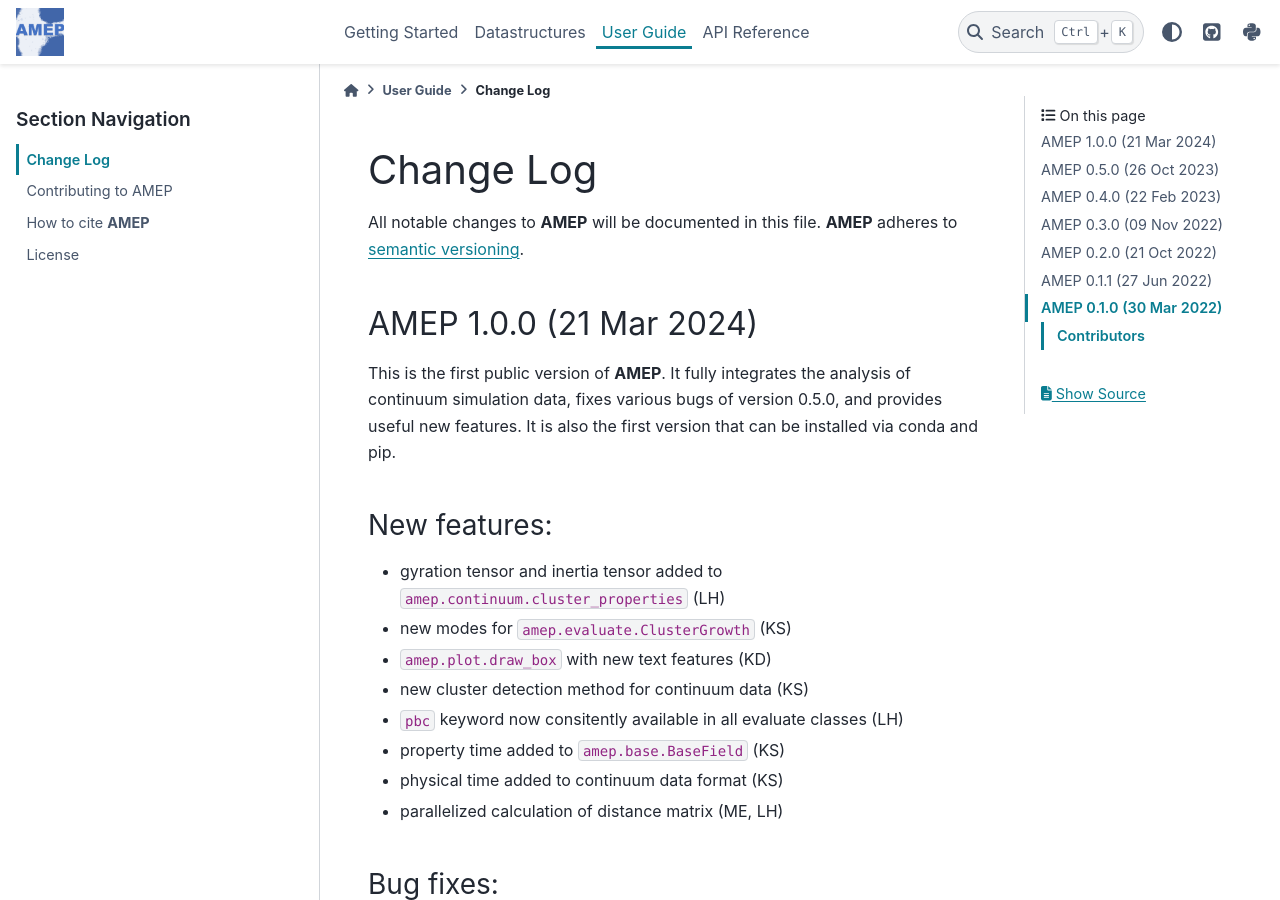
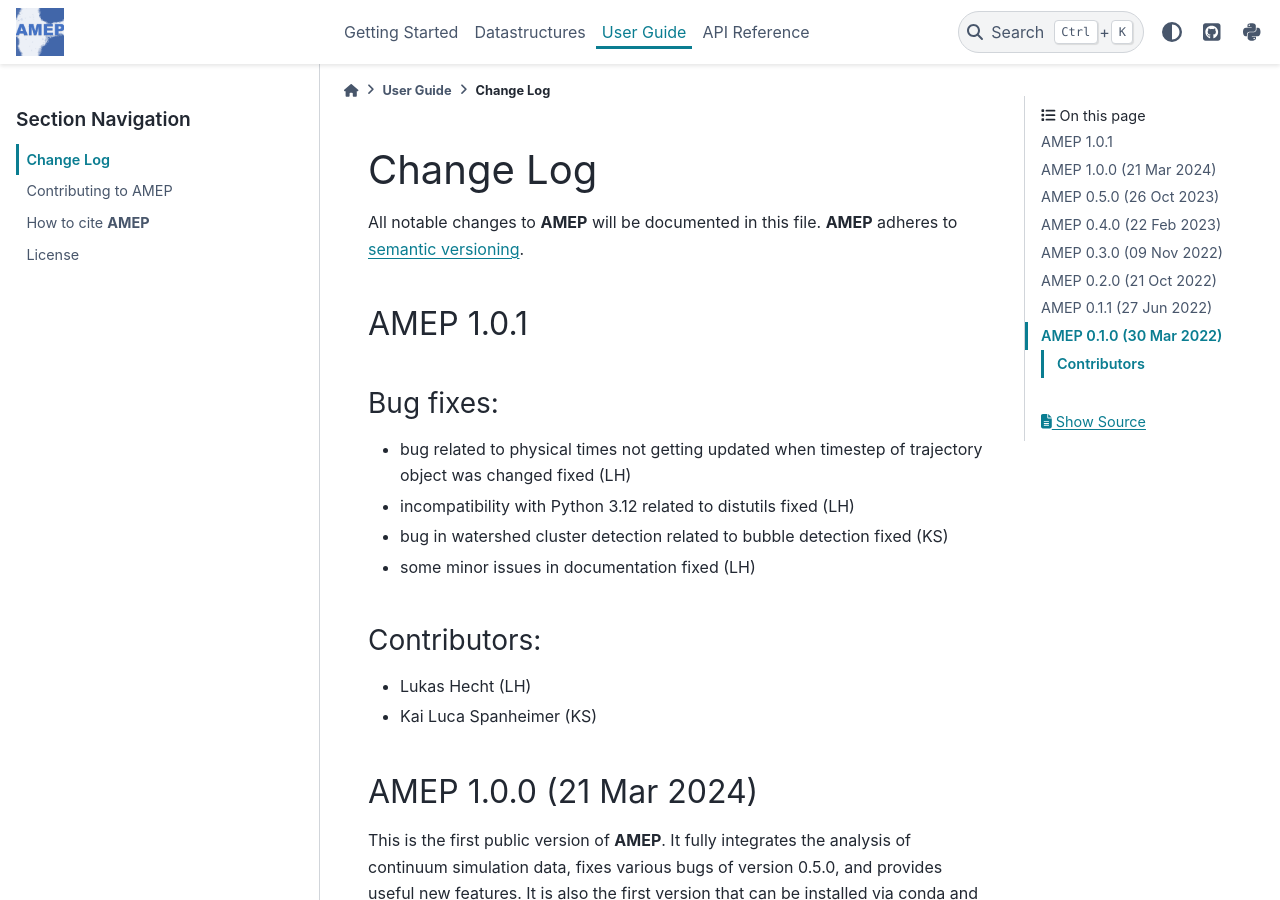
Before and after one commit to amepproject/amep, a Sphinx documentation site: the page built from doc/source/user_guide/changelog.rst, in a window 1280 px wide and 900 px high. Built offline with Sphinx 7.4.7 and the PyData theme 0.15.4, drawn with Linux system fonts in a browser that asks for light colours.

Commit message:
version number and CHANGELOG updated

```diff
--- a/CHANGELOG.md
+++ b/CHANGELOG.md
@@ -2,6 +2,21 @@
 
 All notable changes to **AMEP** will be documented in this file. **AMEP**
 adheres to [semantic versioning](https://semver.org/).
+
+## AMEP 1.0.1
+
+### Bug fixes:
+
+* bug related to physical times not getting updated when timestep of trajectory object was changed fixed (LH)
+* incompatibility with Python 3.12 related to distutils fixed (LH)
+* bug in watershed cluster detection related to bubble detection fixed (KS)
+* some minor issues in documentation fixed (LH)
+
+### Contributors:
+
+* Lukas Hecht (LH)
+* Kai Luca Spanheimer (KS)
+
 
 ## AMEP 1.0.0  (21 Mar 2024)
 
--- a/amep/_version.py
+++ b/amep/_version.py
@@ -20,4 +20,4 @@
 """
 AMEP version number.
 """
-__version__ = "1.0.0"
+__version__ = "1.0.1"
--- a/doc/source/conf.py
+++ b/doc/source/conf.py
@@ -9,7 +9,7 @@ https://www.sphinx-doc.org/en/master/usage/configuration.html#project-informatio
 project = 'AMEP'
 copyright = '2023-2024, Lukas Hecht, Kay-Robert Dormann, Kai Luca Spanheimer'
 author = 'Lukas Hecht, Kay-Robert Dormann, Kai Luca Spanheimer'
-release = '1.0.0'
+release = '1.0.1'
 
 # -- General configuration ---------------------------------------------------
 # https://www.sphinx-doc.org/en/master/usage/configuration.html#general-configuration
```
